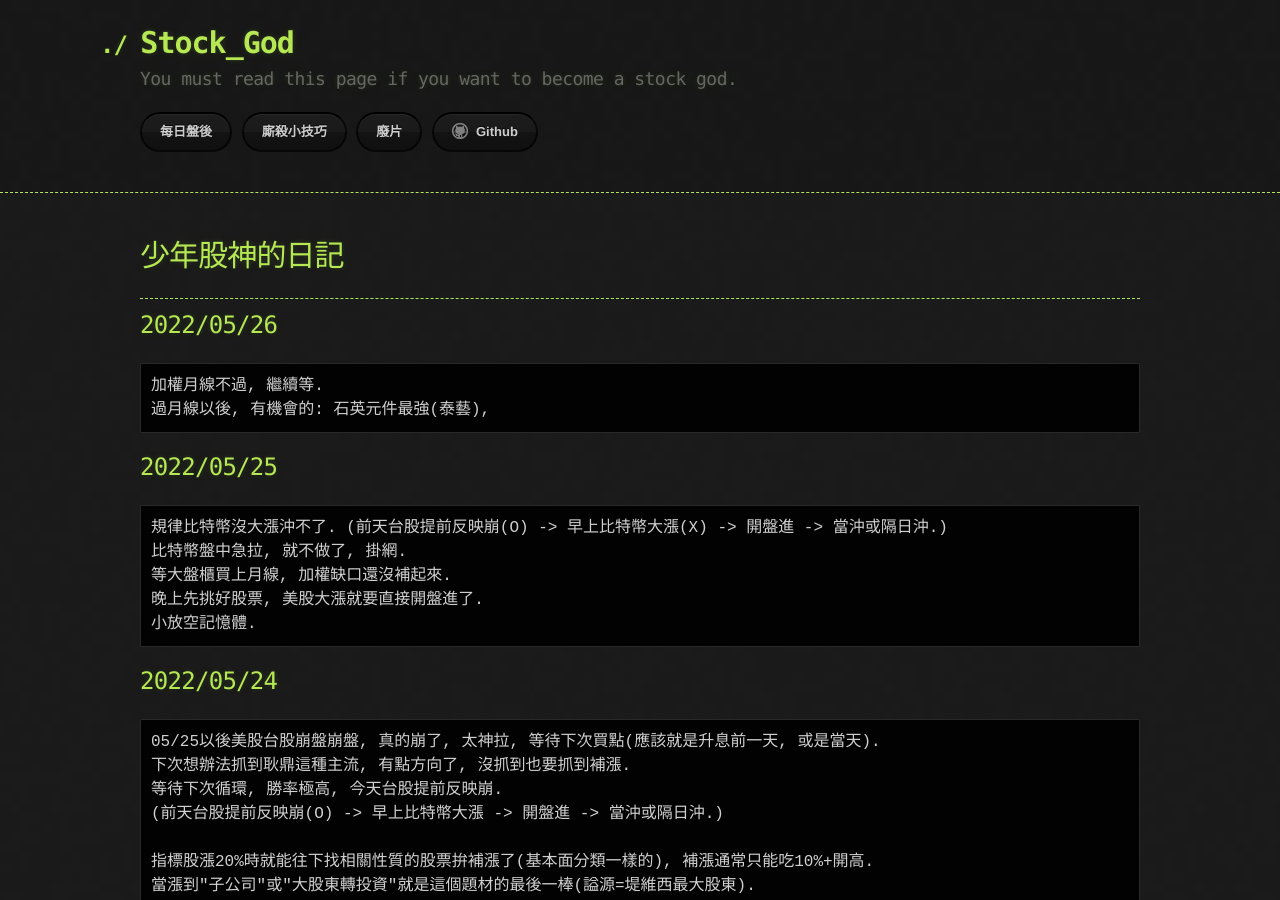
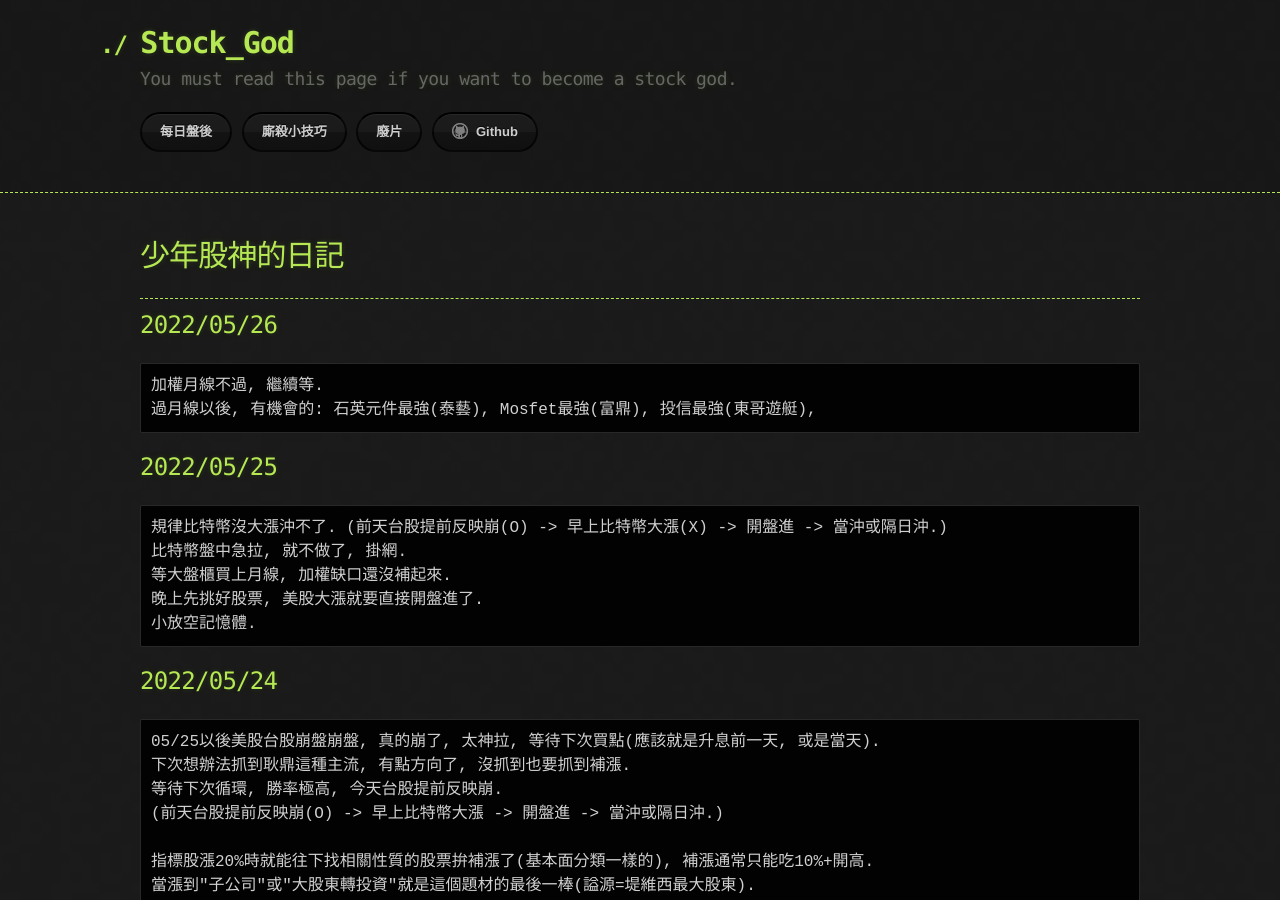
Before and after one commit to lepg5487/Stock_God, a Jekyll site: the page built from index.md, in a window 1280 px wide and 900 px high. Built offline with Jekyll 4.4.1, drawn with Linux system fonts in a browser that asks for light colours; our own code applies the rules of GitHub Pages for plain Markdown files.

Commit message:
Update index.md

````diff
--- a/index.md
+++ b/index.md
@@ -9,7 +9,7 @@ layout: testlayouts
 ## 2022/05/26
 ```
 加權月線不過, 繼續等.
-過月線以後, 有機會的: 石英元件最強(泰藝),
+過月線以後, 有機會的: 石英元件最強(泰藝), Mosfet最強(富鼎), 投信最強(東哥遊艇),
 ```
 
 ## 2022/05/25
````
